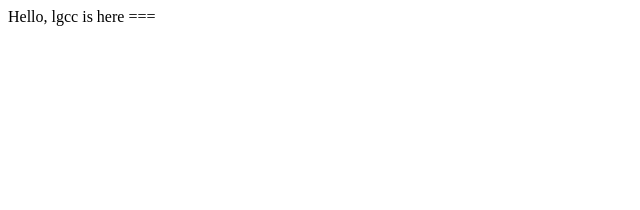
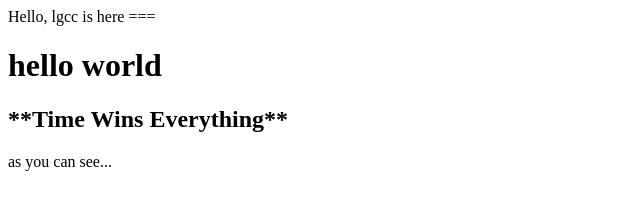
Before and after one commit to lgcc/lgcc.github.io, a plain HTML site: page index.html in a window 1280 px wide. Shown: the whole page, without its empty margins (0-640 px from the left). Drawn offline with Linux system fonts and the light colour scheme.

Commit message:
Update index.html
a word i prefer

```diff
--- a/index.html
+++ b/index.html
@@ -1,2 +1,11 @@
 Hello, lgcc is here
 ===
+
+
+<h1>hello world</h1>
+<!--============-->
+
+<h2>**Time Wins Everything**</h2>
+<!---------------------->
+
+  <p>as you can see...</p>
```
